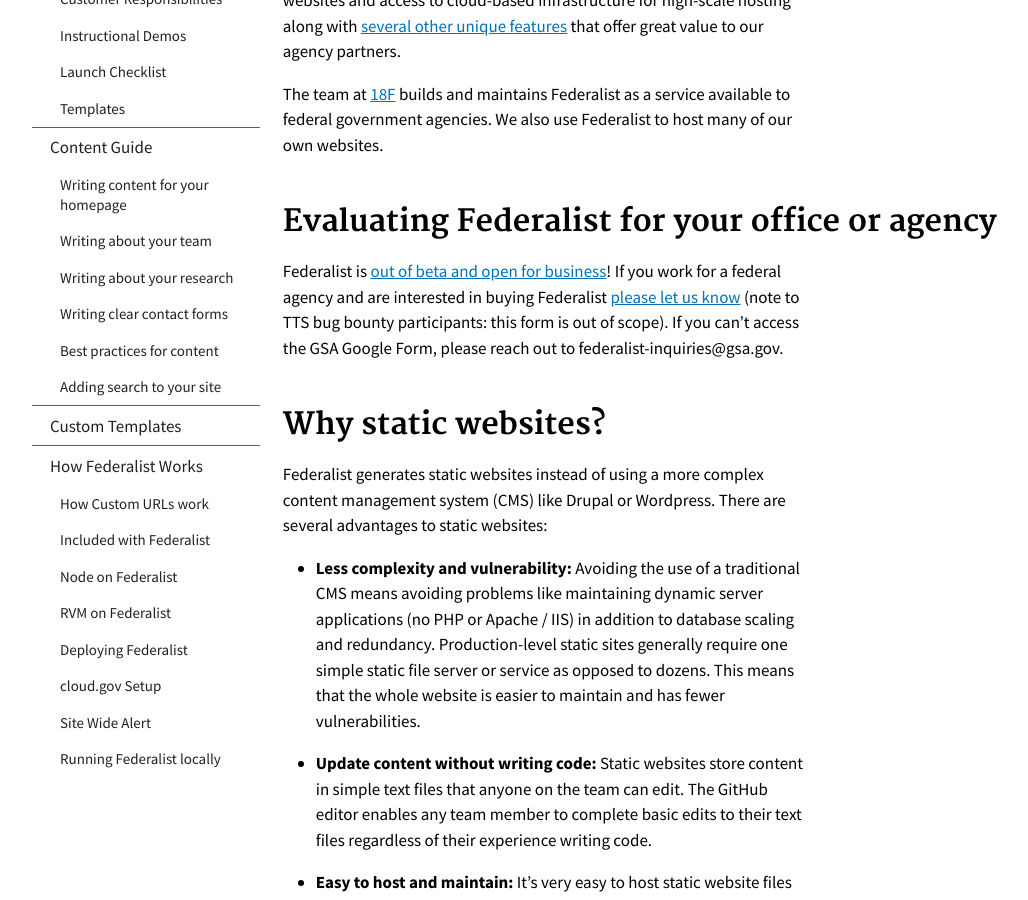
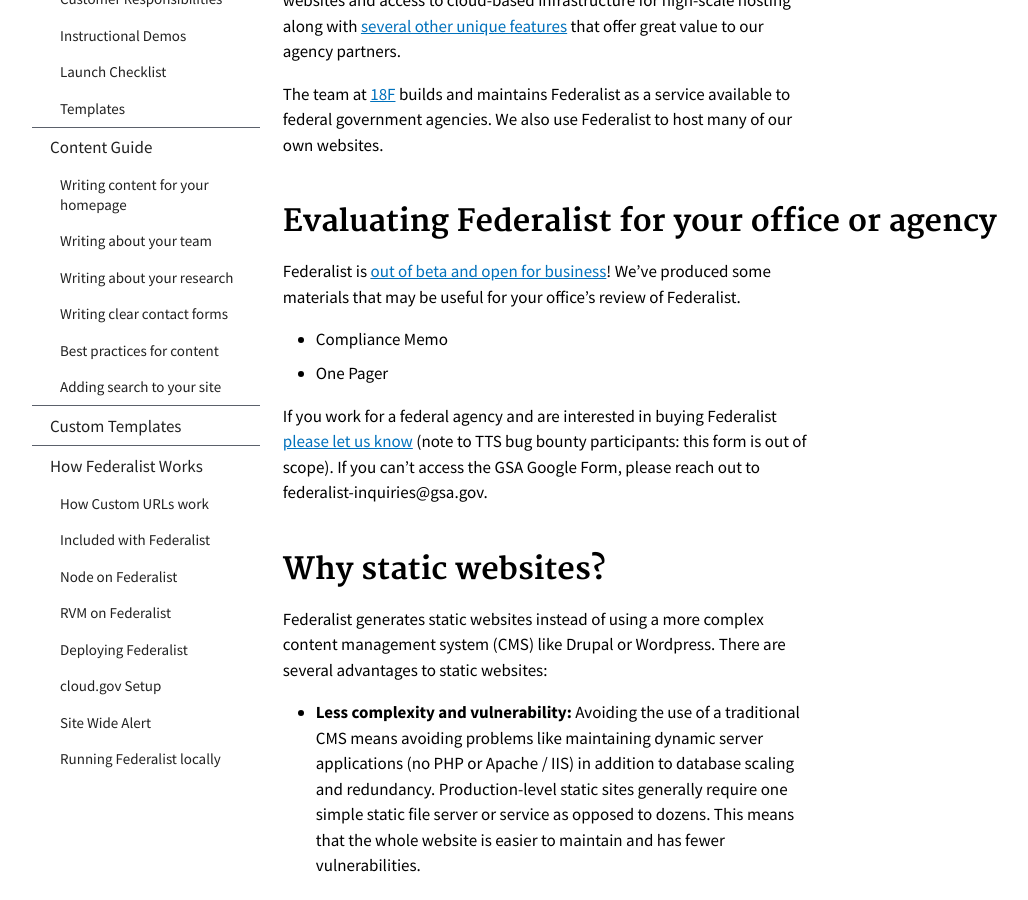
Before and after one commit to Macy-FK/federaliste, a Jekyll site: the page built from pages/index.md, in a window 1280 px wide and 900 px high, scrolled down 364 px. Shown: the whole window, without its empty margins (118-1146 px from the left). Built offline with Jekyll 4.4.1, drawn with Linux system fonts in a browser that asks for light colours; Markdown is read by kramdown in place of the engine named in the settings.

Commit message:
add blurb on sales materials

```diff
--- a/pages/index.md
+++ b/pages/index.md
@@ -9,7 +9,12 @@ The team at [18F](https://18f.gsa.gov/) builds and maintains Federalist as a ser
 
 ## Evaluating Federalist for your office or agency
 
-Federalist is [out of beta and open for business](https://18f.gsa.gov/2017/06/01/federalist-is-out-of-beta-and-open-for-business/)! If you work for a federal agency and are interested in buying Federalist [please let us know](https://docs.google.com/forms/d/1iB8aW7c9r1QH3s8XElQCrnXRGjAiPUYpWG1CMeEqGIo/viewform) (note to TTS bug bounty participants: this form is out of scope). If you can't access the GSA Google Form, please reach out to federalist-inquiries@gsa.gov.
+Federalist is [out of beta and open for business](https://18f.gsa.gov/2017/06/01/federalist-is-out-of-beta-and-open-for-business/)! We've produced some materials that may be useful for your office's review of Federalist.
+
+  * Compliance Memo
+  * One Pager
+
+If you work for a federal agency and are interested in buying Federalist [please let us know](https://docs.google.com/forms/d/1iB8aW7c9r1QH3s8XElQCrnXRGjAiPUYpWG1CMeEqGIo/viewform) (note to TTS bug bounty participants: this form is out of scope). If you can't access the GSA Google Form, please reach out to federalist-inquiries@gsa.gov.
 
 ## Why static websites?
 
```
